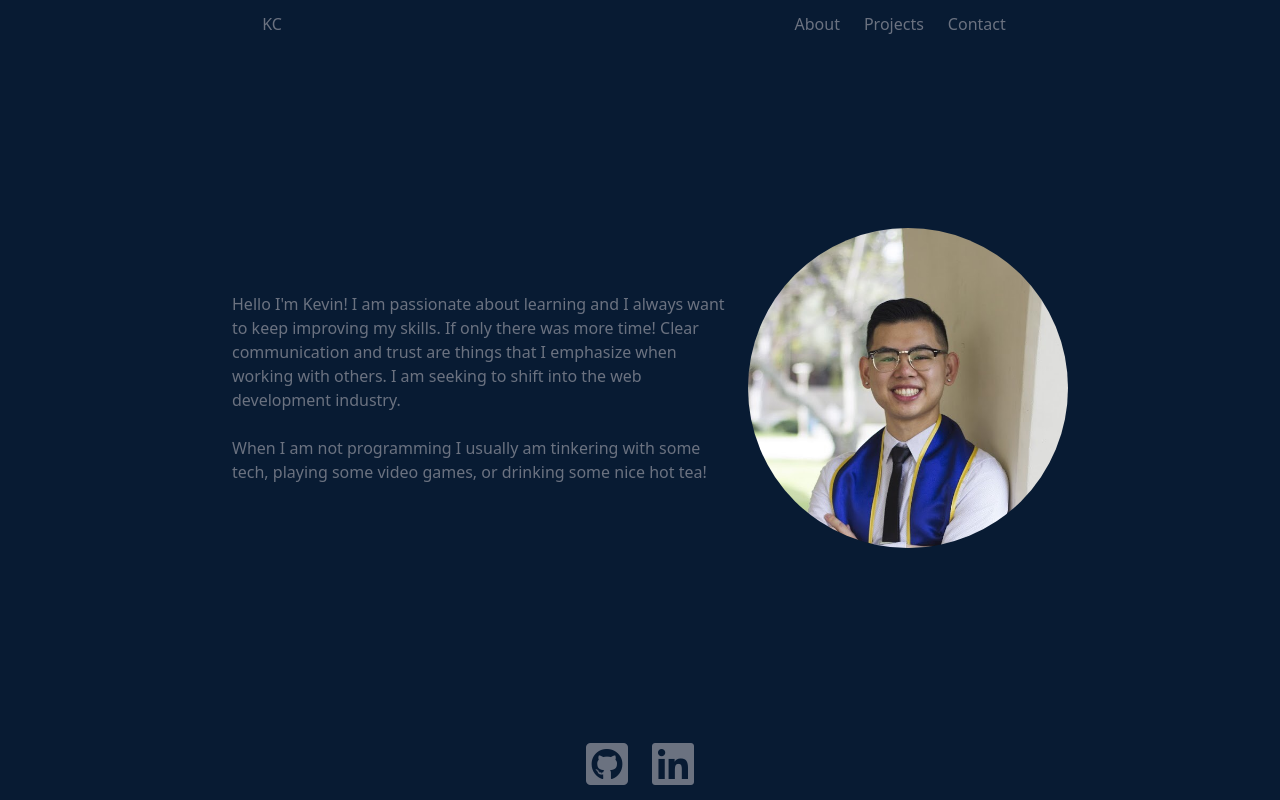
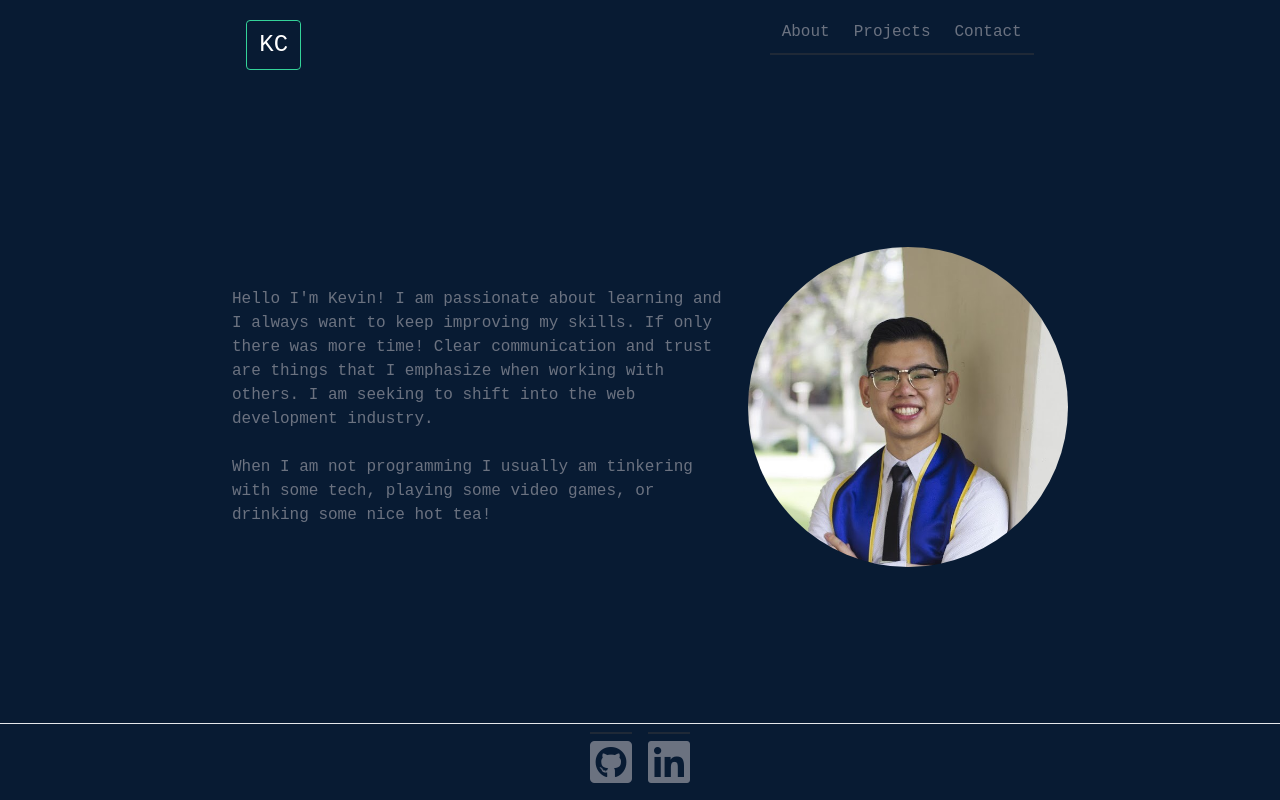
Before and after one commit to kchhan/portfolio, a React (Create React App) app: page /about in a window 1280 px wide. Built offline with nearby package versions, Linux system fonts and the light colour scheme.

Commit message:
add hover effects and update static assets

```diff
--- a/src/components/About.js
+++ b/src/components/About.js
@@ -24,6 +24,7 @@ export default function About() {
 
 				<img
 					src={window.location.origin + '/images/profile.png'}
+					alt="It's a me! Kevin!"
 					className='max-w-xs rounded-full'
 				/>
 			</article>
--- a/src/components/Contact.js
+++ b/src/components/Contact.js
@@ -7,8 +7,11 @@ export default function Contact() {
 			<Header />
 
 			<div>
-				<h1>I'm Available! Let's Chat!</h1>
-				<h2>kvnchhan@gmail.com</h2>
+				<h1 className='text-xl'>I'm Available! Let's Chat!</h1>
+				<h2 className='p-2 text-xl border text-center text-white'>
+					<a href='mailto:kvnchhan@gmail.com'
+					className="p-2">kvnchhan@gmail.com</a>
+				</h2>
 			</div>
 
 			<Footer />
--- a/src/components/Footer.js
+++ b/src/components/Footer.js
@@ -1,12 +1,13 @@
 export default function Footer() {
 	return (
-		<footer>
-			<div className='flex justify-between'>
+		<footer className="block w-full">
+			<hr></hr>
+			<div className='flex justify-center block'>
 				<a
 					href='https://github.com/kchhan'
 					target='_blank'
 					rel='noreferrer'
-					className='m-3'
+					className='m-2 py-1 hover:text-white border-t-2 border-gray-800 hover:border-purple-500'
 				>
 					<i className='fab fa-github-square fa-3x'></i>
 				</a>
@@ -14,7 +15,7 @@ export default function Footer() {
 					href='https://www.linkedin.com/in/kevinchhan/'
 					target='_blank'
 					rel='noreferrer'
-					className='m-3'
+					className='m-2 py-1 hover:text-white border-t-2 border-gray-800 hover:border-yellow-500'
 				>
 					<i className='fab fa-linkedin fa-3x'></i>
 				</a>
--- a/src/components/Header.js
+++ b/src/components/Header.js
@@ -2,23 +2,34 @@ import { Link } from 'react-router-dom';
 
 export default function Header() {
 	return (
-		<header className='flex justify-around w-full p-3'>
-			<div>
-				<Link to='/'>KC</Link>
+		<header className='flex justify-around w-full py-5 px-3'>
+			<div className='py-2 border border-green-400 rounded'>
+				<Link to='/' className='py-2 px-3 text-2xl text-white bg-dark_mode-default'>
+					KC
+				</Link>
 			</div>
 			<div className='flex'>
 				<div>
-					<Link to='/about' className='p-3'>
+					<Link
+						to='/about'
+						className='p-3 hover:text-white border-b-2 border-gray-800 hover:border-green-500'
+					>
 						About
 					</Link>
 				</div>
 				<div>
-					<Link to='/projects' className='p-3'>
+					<Link
+						to='/projects'
+						className='p-3 hover:text-white border-b-2 border-gray-800 hover:border-blue-500'
+					>
 						Projects
 					</Link>
 				</div>
 				<div>
-					<Link to='/contact' className='p-3'>
+					<Link
+						to='/contact'
+						className='p-3 hover:text-white border-b-2 border-gray-800 hover:border-red-500'
+					>
 						Contact
 					</Link>
 				</div>
--- a/src/components/Hero.js
+++ b/src/components/Hero.js
@@ -5,17 +5,31 @@ export default function Hero() {
 		<section className='h-screen flex flex-col items-center justify-between bg-dark_mode-default text-gray-500'>
 			<div></div>
 			<div>
-				<div>Kevin Chhan</div>
-				<div>Fullstack Web Developer</div>
+				<div className='m-2 p-1 bg-green-400 rounded'>
+					<h1 className='p-4 text-4xl text-center text-white bg-dark_mode-default'>
+						Kevin Chhan
+					</h1>
+				</div>
+				<h2 className='text-xl text-center'>Fullstack Web Developer</h2>
 			</div>
-			<div className="mb-5">
-				<Link to='/about' className='p-3'>
+
+			<div className='mb-5'>
+				<Link
+					to='/about'
+					className='m-2 py-3 hover:text-white border-t-2 border-gray-800 hover:border-green-500'
+				>
 					About
 				</Link>
-				<Link to='/projects' className='p-3'>
+				<Link
+					to='/projects'
+					className='m-2 py-3 hover:text-white border-t-2 border-gray-800 hover:border-blue-500'
+				>
 					Projects
 				</Link>
-				<Link to='/contact' className='p-3'>
+				<Link
+					to='/contact'
+					className='m-2 py-3 hover:text-white border-t-2 border-gray-800 hover:border-red-500'
+				>
 					Contact
 				</Link>
 			</div>
--- a/src/components/Projects.js
+++ b/src/components/Projects.js
@@ -19,27 +19,30 @@ export default function Projects() {
 								alt='Project'
 								className='w-full sm:max-w-md'
 							/>
-							<div className='p-3 sm:max-w-md '>
+							<div className='p-2 sm:max-w-md '>
 								<h2 className='m-1 text-center text-xl font-bold text-blue-500'>
 									{project.title}
 								</h2>
 								<div>
 									{project.tags.map((tag) => {
 										return (
-											<span key={project.tags.indexOf(tag)} className='mx-1 px-1'>
+											<span
+												key={project.tags.indexOf(tag)}
+												className='mx-1 px-1'
+											>
 												<i className={tag.icon}></i>
 												&nbsp;{tag.name}
 											</span>
 										);
 									})}
 								</div>
-								<p className="text-gray-400">{project.description}</p>
-								<div className='text-center my-2'>
+								<p className='text-gray-400'>{project.description}</p>
+								<div className='text-center my-1'>
 									<a
 										href={project.github}
 										target='_blank'
 										rel='noreferrer'
-										className='inline-block mx-2 py-1 px-2 rounded bg-blue-700 text-gray-300'
+										className='inline-block mx-2 py-1 px-2 rounded bg-blue-700 text-gray-400 hover:text-white'
 									>
 										View Code
 									</a>
@@ -47,7 +50,7 @@ export default function Projects() {
 										href={project.url}
 										target='_blank'
 										rel='noreferrer'
-										className='inline-block mx-2 py-1 px-2 rounded bg-green-700 text-gray-300'
+										className='inline-block mx-2 py-1 px-2 rounded bg-green-700 text-gray-400 hover:text-white'
 									>
 										Live Demo
 									</a>
@@ -58,6 +61,17 @@ export default function Projects() {
 				})}
 			</div>
 
+			<div>
+				<a
+					href='https://github.com/kchhan'
+					target='_blank'
+					rel='noreferrer'
+					className='p-2'
+				>
+					Click here to check out more of my work on GitHub!
+				</a>
+			</div>
+
 			<Footer />
 		</section>
 	);
--- a/src/index.css
+++ b/src/index.css
@@ -1,3 +1,7 @@
 @import 'tailwindcss/base';
 @import 'tailwindcss/components';
 @import 'tailwindcss/utilities';
+
+html {
+	font-family: 'Courier New', Courier, monospace;
+}
--- a/src/projects.json
+++ b/src/projects.json
@@ -4,7 +4,7 @@
 			"url": "",
 			"github": "https://github.com/kchhan/issue-tracker",
 			"title": "Issue Tracker",
-			"description": "A web app for tracking bugs and features on tickets in projects. Includes graphs for data visualization, authentication, and authorization! Log in details in GitHub repo.",
+			"description": "A web app for tracking bugs and features with tickets in projects. Includes graphs for data visualization, authentication, and authorization! Log in details in GitHub repo.",
 			"tags": [
 				{
 					"name": "PHP",
@@ -15,12 +15,16 @@
 					"icon": "fab fa-laravel"
 				},
 				{
-					"name": "Tailwind CSS",
+					"name": "TailwindCSS",
 					"icon": "fab fa-tailwindcss"
 				},
 				{
 					"name": "MySQL",
 					"icon": "fas fa-database"
+				},
+				{
+					"name": "Docker",
+					"icon": "fab fa-docker"
 				}
 			],
 			"image": "/images/issue-tracker.png"
```
